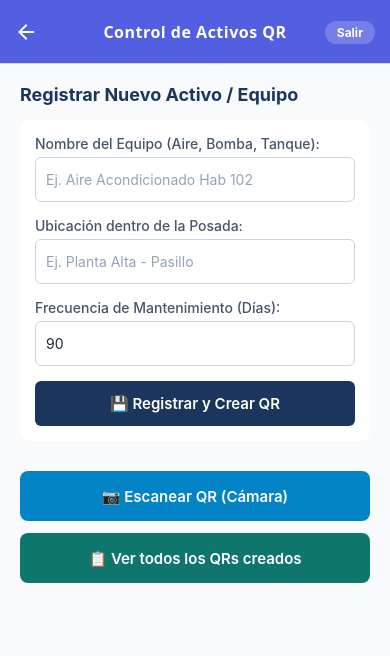
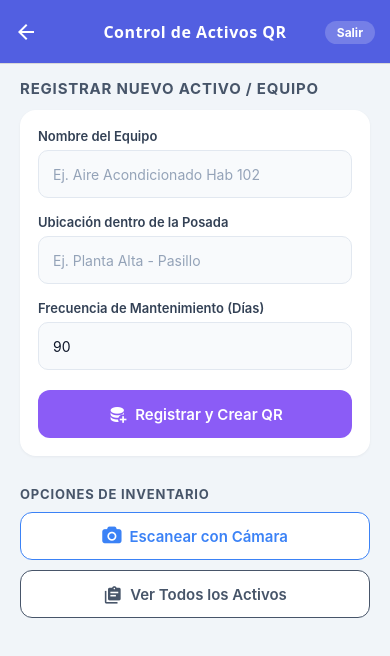
Before and after one commit to yeilonrolon/posada-proyecto_, a React Native app in the folder login-app/: screen /qr in a window 390 px wide. Shown: the top 656 px of the page. Built offline with nearby package versions, Linux system fonts and the light colour scheme.

Commit message:
Refactor QR screen layout and improve alerts

```diff
--- a/login-app/screens/qr.js
+++ b/login-app/screens/qr.js
@@ -1,38 +1,34 @@
 import React, { useState, useRef } from 'react';
-import { StyleSheet, Text, View, TextInput, TouchableOpacity, ScrollView, Alert } from 'react-native';
+import { StyleSheet, Text, View, TextInput, TouchableOpacity, ScrollView, Alert, SafeAreaView } from 'react-native';
 import QRCode from 'react-native-qrcode-svg';
 import * as FileSystem from 'expo-file-system/legacy';
 import * as MediaLibrary from 'expo-media-library';
+// Importamos íconos profesionales
+import { FontAwesome, MaterialCommunityIcons } from '@expo/vector-icons';
 import { BASE_URL } from './apiConfig';
 
 export default function PantallaQR({ navigation, route }) {
-  const {idUsuario} = route.params || {};
+  const { idUsuario } = route.params || {};
   const [nombreEquipo, setNombreEquipo] = useState('');
   const [ubicacion, setUbicacion] = useState('');
   const [frecuencia, setFrecuencia] = useState('90');
   const [qrGenerado, setQrGenerado] = useState(null);
 
   const qrRef = useRef(null);
-
-  // URL del endpoint unificado
   const API_URL = `${BASE_URL}/api/equipos`;
 
   const manejarGenerarYGuardarBD = async () => {
-    // Validamos en el cliente antes de gastar datos de red o procesar
     if (!nombreEquipo.trim() || !ubicacion.trim()) {
-      Alert.alert('Error', 'Por favor llena el nombre del equipo y la ubicación.');
+      Alert.alert('Campos Incompletos', 'Por favor ingresa el nombre del equipo y su ubicación.');
       return;
     }
 
-    // Convertimos a entero de forma segura
     const diasFrecuencia = parseInt(frecuencia, 10);
 
     try {
       const respuesta = await fetch(API_URL, {
         method: 'POST',
-        headers: {
-          'Content-Type': 'application/json',
-        },
+        headers: { 'Content-Type': 'application/json' },
         body: JSON.stringify({
           nombre_equipo: nombreEquipo.trim(),
           ubicacion: ubicacion.trim(),
@@ -45,8 +41,6 @@ export default function PantallaQR({ navigation, route }) {
 
       if (respuesta.status === 201) {
         const equipoReal = datosSrv.equipo;
-
-        // Estructura limpia para codificar dentro del código QR
         const datosParaQR = {
           id: equipoReal.id,
           nombre_equipo: equipoReal.nombre_equipo,
@@ -54,21 +48,16 @@ export default function PantallaQR({ navigation, route }) {
           frecuencia_mantenimiento: equipoReal.frecuencia_mantenimiento
         };
 
-        // CORREGIDO: Ahora usa correctamente la variable de estado 'setQrGenerado'
         setQrGenerado(JSON.stringify(datosParaQR));
+        Alert.alert('Éxito 🎉', `Equipo registrado correctamente con el ID: ${equipoReal.id}.`);
 
-        Alert.alert('Éxito 🎉', `Equipo guardado en PostgreSQL con el ID: ${equipoReal.id}. Código QR generado.`);
-
-        // Limpiar los campos del formulario de manera exitosa
         setNombreEquipo('');
         setUbicacion('');
         setFrecuencia('90');
       } else {
-        // Mapeo dinámico de errores desde el Backend optimizado
         const mensajeError = datosSrv.error || datosSrv.mensaje || 'No se pudo registrar el activo.';
         Alert.alert('Error del Servidor', mensajeError);
       }
-
     } catch (error) {
       console.error('❌ Error en petición POST:', error);
       Alert.alert('Error de Red', 'No se pudo conectar con el backend de la Posada. Verifica tu red local.');
@@ -84,35 +73,29 @@ export default function PantallaQR({ navigation, route }) {
     try {
       const { status } = await MediaLibrary.requestPermissionsAsync();
       if (status !== 'granted') {
-        Alert.alert('Permiso requerido', 'Para guardar el QR en tu teléfono necesitamos acceso a la galería.');
+        Alert.alert('Permiso requerido', 'Necesitamos acceso a la galería para guardar la etiqueta QR.');
         return;
       }
 
       const obtenerBase64 = () => {
         return new Promise((resolve) => {
-          qrRef.current.toDataURL((data) => {
-            resolve(data);
-          });
+          qrRef.current.toDataURL((data) => { resolve(data); });
         });
       };
 
       const dataURL = await obtenerBase64();
-
       if (!dataURL) {
-        Alert.alert('Error', 'No se pudieron extraer los datos gráficos del código QR.');
+        Alert.alert('Error', 'No se pudieron extraer los datos gráficos.');
         return;
       }
 
       const nombreArchivo = `QR_Activo_${Date.now()}.png`;
       const rutaTemporal = `${FileSystem.cacheDirectory}${nombreArchivo}`;
 
-      await FileSystem.writeAsStringAsync(rutaTemporal, dataURL, {
-        encoding: 'base64',
-      });
+      await FileSystem.writeAsStringAsync(rutaTemporal, dataURL, { encoding: 'base64' });
+      await MediaLibrary.saveToLibraryAsync(rutaTemporal);
 
-      await MediaLibrary.saveToLibraryAsync(rutaTemporal);
-      Alert.alert('¡Guardado Exitoso! 📥', 'El código QR se descargó en tu galería como imagen PNG. Ya lo tienes listo para imprimir.');
-
+      Alert.alert('¡Guardado Exitoso! 📥', 'El código QR se descargó en tu galería como imagen PNG. Está listo para imprimir.');
     } catch (error) {
       console.error('Error al descargar QR:', error);
       Alert.alert('Fallo de exportación', 'No se pudo guardar la imagen en el almacenamiento.');
@@ -120,11 +103,14 @@ export default function PantallaQR({ navigation, route }) {
   };
 
   return (
-    <ScrollView style={styles.container} contentContainerStyle={styles.content}>
+    <SafeAreaView style={styles.container}>
+      <ScrollView showsVerticalScrollIndicator={false} contentContainerStyle={styles.content}>
+
         <Text style={styles.subtitulo}>Registrar Nuevo Activo / Equipo</Text>
 
+        {/* FORMULARIO */}
         <View style={styles.formulario}>
-        <Text style={styles.label}>Nombre del Equipo (Aire, Bomba, Tanque):</Text>
+          <Text style={styles.label}>Nombre del Equipo</Text>
           <TextInput
             style={styles.input}
             value={nombreEquipo}
@@ -133,7 +119,7 @@ export default function PantallaQR({ navigation, route }) {
             placeholderTextColor="#94a3b8"
           />
 
-        <Text style={styles.label}>Ubicación dentro de la Posada:</Text>
+          <Text style={styles.label}>Ubicación dentro de la Posada</Text>
           <TextInput
             style={styles.input}
             value={ubicacion}
@@ -142,7 +128,7 @@ export default function PantallaQR({ navigation, route }) {
             placeholderTextColor="#94a3b8"
           />
 
-        <Text style={styles.label}>Frecuencia de Mantenimiento (Días):</Text>
+          <Text style={styles.label}>Frecuencia de Mantenimiento (Días)</Text>
           <TextInput
             style={styles.input}
             value={frecuencia}
@@ -152,59 +138,200 @@ export default function PantallaQR({ navigation, route }) {
             placeholderTextColor="#94a3b8"
           />
 
-        <TouchableOpacity style={styles.botonPrincipal} onPress={manejarGenerarYGuardarBD}>
-          <Text style={styles.textoBoton}>💾 Registrar y Crear QR</Text>
+          <TouchableOpacity style={styles.botonPrincipal} onPress={manejarGenerarYGuardarBD} activeOpacity={0.8}>
+            <MaterialCommunityIcons name="database-plus" size={20} color="#fff" style={styles.iconoBoton} />
+            <Text style={styles.textoBoton}>Registrar y Crear QR</Text>
           </TouchableOpacity>
         </View>
 
+        {/* VISUALIZADOR DE QR GENERADO */}
         {qrGenerado && (
           <View style={styles.qrBox}>
+            <Text style={styles.qrBoxTitulo}>Etiqueta Generada</Text>
+            <View style={styles.qrContenedorGrafico}>
               <QRCode
                 value={qrGenerado}
-            size={170}
+                size={160}
                 backgroundColor="#fff"
-            color="#1a365d"
+                color="#0f172a"
                 getRef={qrRef}
               />
-          <Text style={styles.infoQr}>QR vinculado al ID real de tu PostgreSQL.</Text>
-          <TouchableOpacity style={styles.botonDescargar} onPress={descargarImagenQR}>
-            <Text style={styles.textoBotonDescargar}>📥 Descargar Código QR (PNG)</Text>
+            </View>
+            <Text style={styles.infoQr}>Código único sincronizado con PostgreSQL.</Text>
+
+            <TouchableOpacity style={styles.botonDescargar} onPress={descargarImagenQR} activeOpacity={0.8}>
+              <FontAwesome name="download" size={16} color="#fff" style={styles.iconoBoton} />
+              <Text style={styles.textoBotonDescargar}>Descargar QR (PNG)</Text>
             </TouchableOpacity>
           </View>
         )}
 
+        {/* MENÚ DE ACCIONES COMPLEMENTARIAS */}
+        <Text style={styles.seccionAcciones}>Opciones de Inventario</Text>
         <View style={styles.menuBotones}>
           <TouchableOpacity
-          style={[styles.botonMenu, { backgroundColor: '#0284c7' }]}
+            style={[styles.botonMenu, { backgroundColor: '#ffffff', borderColor: '#3b82f6', borderWidth: 1 }]}
             onPress={() => navigation.navigate('PantallaCamara')}
+            activeOpacity={0.7}
           >
-          <Text style={styles.textoBoton}>📷 Escanear QR (Cámara)</Text>
+            <FontAwesome name="camera" size={18} color="#3b82f6" style={styles.iconoBoton} />
+            <Text style={[styles.textoBoton, { color: '#3b82f6' }]}>Escanear con Cámara</Text>
           </TouchableOpacity>
 
           <TouchableOpacity
-          style={[styles.botonMenu, { backgroundColor: '#0f766e' }]}
+            style={[styles.botonMenu, { backgroundColor: '#ffffff', borderColor: '#475569', borderWidth: 1 }]}
             onPress={() => navigation.navigate('PantallaListaQR', idUsuario)}
+            activeOpacity={0.7}
           >
-          <Text style={styles.textoBoton}>📋 Ver todos los QRs creados</Text>
+            <MaterialCommunityIcons name="clipboard-text-multiple" size={19} color="#475569" style={styles.iconoBoton} />
+            <Text style={[styles.textoBoton, { color: '#475569' }]}>Ver Todos los Activos</Text>
           </TouchableOpacity>
         </View>
       </ScrollView>
+    </SafeAreaView>
   );
 }
 
 const styles = StyleSheet.create({
-  container: { flex: 1, backgroundColor: '#f8fafc' },
-  content: { padding: 20, alignItems: 'center' },
-  subtitulo: { fontSize: 18, fontWeight: 'bold', color: '#1a365d', marginBottom: 15, alignSelf: 'flex-start' },
-  formulario: { width: '100%', backgroundColor: '#fff', padding: 15, borderRadius: 10, elevation: 2, marginBottom: 20 },
-  label: { fontSize: 14, color: '#475569', marginBottom: 5, fontWeight: '500' },
-  input: { width: '100%', height: 45, borderWidth: 1, borderColor: '#cbd5e1', borderRadius: 6, paddingHorizontal: 10, marginBottom: 15, color: '#1e293b' },
-  botonPrincipal: { width: '100%', height: 45, backgroundColor: '#1a365d', borderRadius: 6, alignItems: 'center', justifyContent: 'center' },
-  textoBoton: { color: '#fff', fontSize: 15, fontWeight: '600' },
-  qrBox: { alignItems: 'center', backgroundColor: '#fff', padding: 20, borderRadius: 10, width: '100%', elevation: 2, marginBottom: 20 },
-  infoQr: { fontSize: 12, color: '#64748b', marginTop: 10, textAlign: 'center' },
-  botonDescargar: { marginTop: 12, backgroundColor: '#2563eb', paddingHorizontal: 20, paddingVertical: 10, borderRadius: 6 },
-  textoBotonDescargar: { color: '#fff', fontWeight: 'bold', fontSize: 14 },
-  menuBotones: { width: '100%', marginTop: 10 },
-  botonMenu: { width: '100%', height: 50, borderRadius: 8, alignItems: 'center', justifyContent: 'center', marginBottom: 12, elevation: 2 }
+  container: {
+    flex: 1,
+    backgroundColor: '#f1f5f9' // Mismo fondo Slate elegante del Dashboard
+  },
+  content: {
+    paddingHorizontal: 20,
+    paddingTop: 15,
+    paddingBottom: 40,
+    alignItems: 'center'
+  },
+  subtitulo: {
+    fontSize: 15,
+    fontWeight: '700',
+    color: '#475569',
+    textTransform: 'uppercase',
+    letterSpacing: 0.8,
+    marginBottom: 12,
+    alignSelf: 'flex-start'
+  },
+  formulario: {
+    width: '100%',
+    backgroundColor: '#fff',
+    padding: 18,
+    borderRadius: 16,
+    elevation: 2,
+    shadowColor: '#0f172a',
+    shadowOffset: { width: 0, height: 1 },
+    shadowOpacity: 0.05,
+    shadowRadius: 3,
+    marginBottom: 20
+  },
+  label: {
+    fontSize: 13,
+    color: '#334155',
+    marginBottom: 6,
+    fontWeight: '600'
+  },
+  input: {
+    width: '100%',
+    height: 48,
+    backgroundColor: '#f8fafc',
+    borderWidth: 1,
+    borderColor: '#e2e8f0',
+    borderRadius: 10,
+    paddingHorizontal: 14,
+    marginBottom: 16,
+    color: '#0f172a',
+    fontSize: 14
+  },
+  botonPrincipal: {
+    width: '100%',
+    height: 48,
+    backgroundColor: '#8b5cf6', // Color morado tecnológico acorde al Dashboard
+    borderRadius: 12,
+    flexDirection: 'row',
+    alignItems: 'center',
+    justifyContent: 'center',
+    marginTop: 4,
+    elevation: 1,
+  },
+  iconoBoton: {
+    marginRight: 8,
+  },
+  textoBoton: {
+    color: '#fff',
+    fontSize: 15,
+    fontWeight: '600'
+  },
+  /* === DISEÑO DE TARJETA QR MEJORADO === */
+  qrBox: {
+    alignItems: 'center',
+    backgroundColor: '#fff',
+    padding: 20,
+    borderRadius: 16,
+    width: '100%',
+    elevation: 2,
+    shadowColor: '#0f172a',
+    shadowOffset: { width: 0, height: 1 },
+    shadowOpacity: 0.05,
+    shadowRadius: 3,
+    marginBottom: 20
+  },
+  qrBoxTitulo: {
+    fontSize: 14,
+    fontWeight: '700',
+    color: '#0f172a',
+    marginBottom: 14,
+    textTransform: 'uppercase',
+    letterSpacing: 0.5,
+  },
+  qrContenedorGrafico: {
+    padding: 12,
+    backgroundColor: '#ffffff',
+    borderRadius: 12,
+    borderWidth: 1,
+    borderColor: '#e2e8f0',
+  },
+  infoQr: {
+    fontSize: 12,
+    color: '#64748b',
+    marginTop: 12,
+    textAlign: 'center',
+    fontWeight: '500'
+  },
+  botonDescargar: {
+    marginTop: 14,
+    backgroundColor: '#0f172a', // Botón oscuro minimalista
+    flexDirection: 'row',
+    paddingHorizontal: 18,
+    paddingVertical: 11,
+    borderRadius: 10,
+    alignItems: 'center',
+    justifyContent: 'center',
+  },
+  textoBotonDescargar: {
+    color: '#fff',
+    fontWeight: '600',
+    fontSize: 13
+  },
+  seccionAcciones: {
+    fontSize: 13,
+    fontWeight: '700',
+    color: '#475569',
+    textTransform: 'uppercase',
+    letterSpacing: 0.8,
+    marginTop: 10,
+    marginBottom: 10,
+    alignSelf: 'flex-start',
+  },
+  menuBotones: {
+    width: '100%'
+  },
+  botonMenu: {
+    width: '100%',
+    height: 48,
+    borderRadius: 12,
+    flexDirection: 'row',
+    alignItems: 'center',
+    justifyContent: 'center',
+    marginBottom: 10,
+  }
 });
```
Lines whose indentation alone changed are shown as unchanged.
